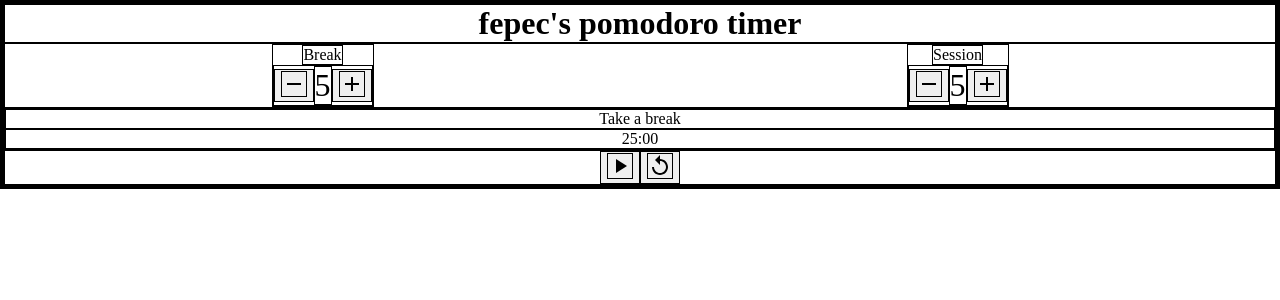
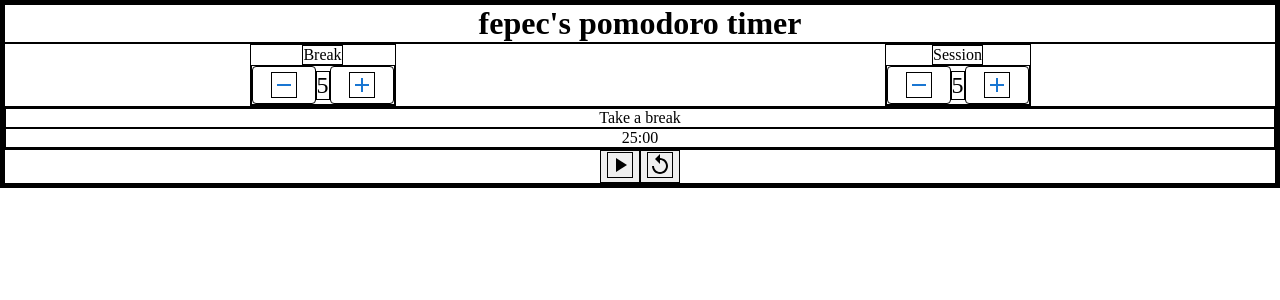
Before and after one commit to fepec/fcc-pomodoro, a React app: page / in a window 1280 px wide. Shown: the top 300 px of the page. Built offline with nearby package versions, Linux system fonts and the light colour scheme.

Commit message:
Removed MUI and added FontAwesome

```diff
--- a/src/App.js
+++ b/src/App.js
@@ -8,6 +8,11 @@
 import ResetButton from './components/resetButton'
 
 function App() {
+    // state
+
+    // event handlers
+
+
     return <div className=''>
         <h1>fepec's pomodoro timer</h1>
         <div className='timer-settings'>
--- a/src/components/settingsButton.js
+++ b/src/components/settingsButton.js
@@ -1,4 +1,5 @@
 import React from 'react'
+import Button from '@mui/material/Button';
 import AddIcon from '@mui/icons-material/Add';
 import RemoveIcon from '@mui/icons-material/Remove';
 
@@ -6,7 +7,7 @@
     const buttonClass = `control-button button-${props.direction}`
     const buttonId = `${props.type}-${props.direction}`
     const buttonIcon = props.direction === "decrement" ?  <RemoveIcon /> : <AddIcon />
-    return <button id={buttonId} className={buttonClass}>
+    return <Button id={buttonId}>
             {buttonIcon}
-        </button>
+        </Button>
 }
--- a/src/scss/styles.scss
+++ b/src/scss/styles.scss
@@ -16,5 +16,5 @@
 
 .settings-box {
     display: flex;
-    font-size: xx-large;
+    font-size: x-large;
 }
```
Also changed, not shown: package.json (+2 -5 lines), 1 other file (tests, documents, lock files or other folders).
